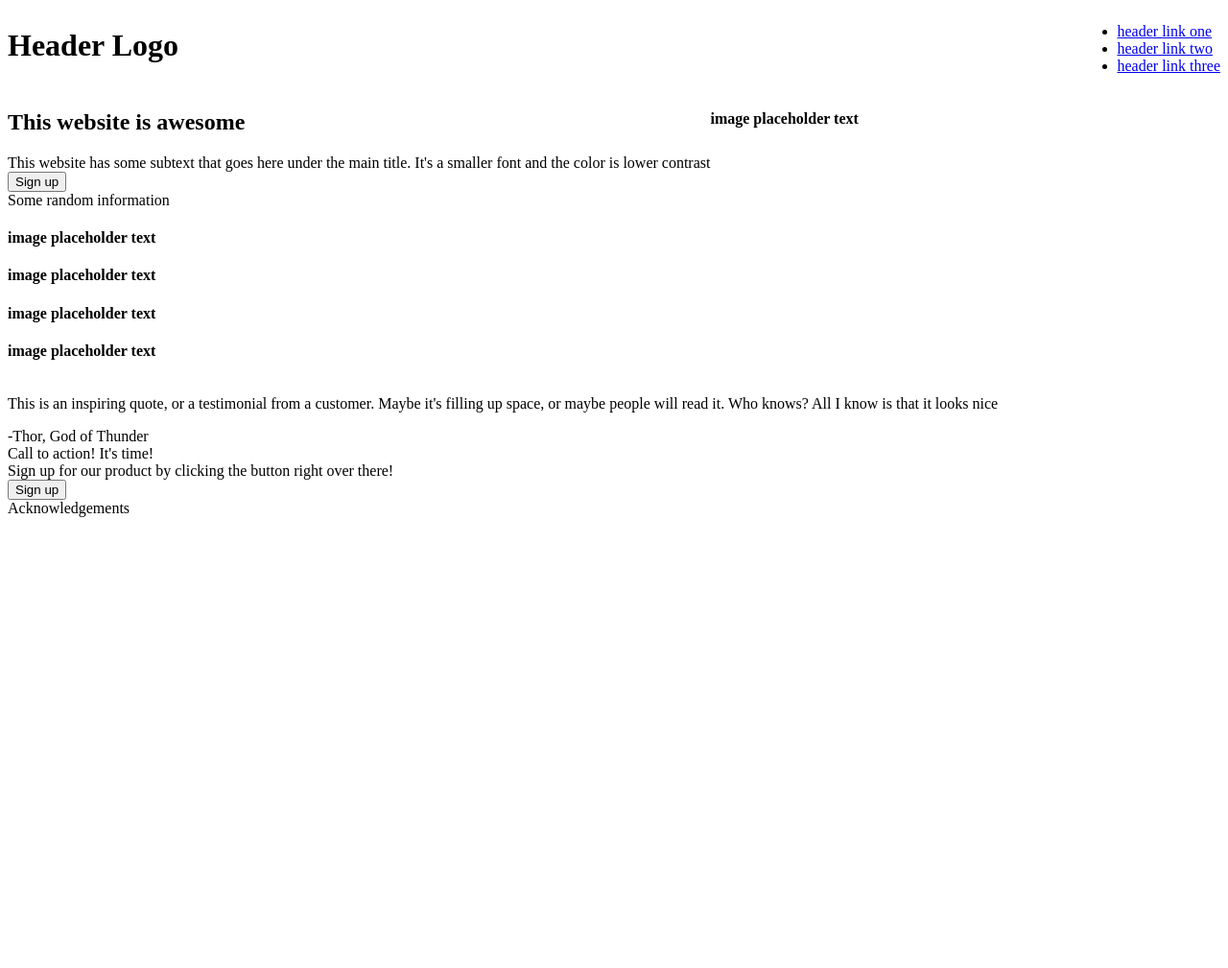
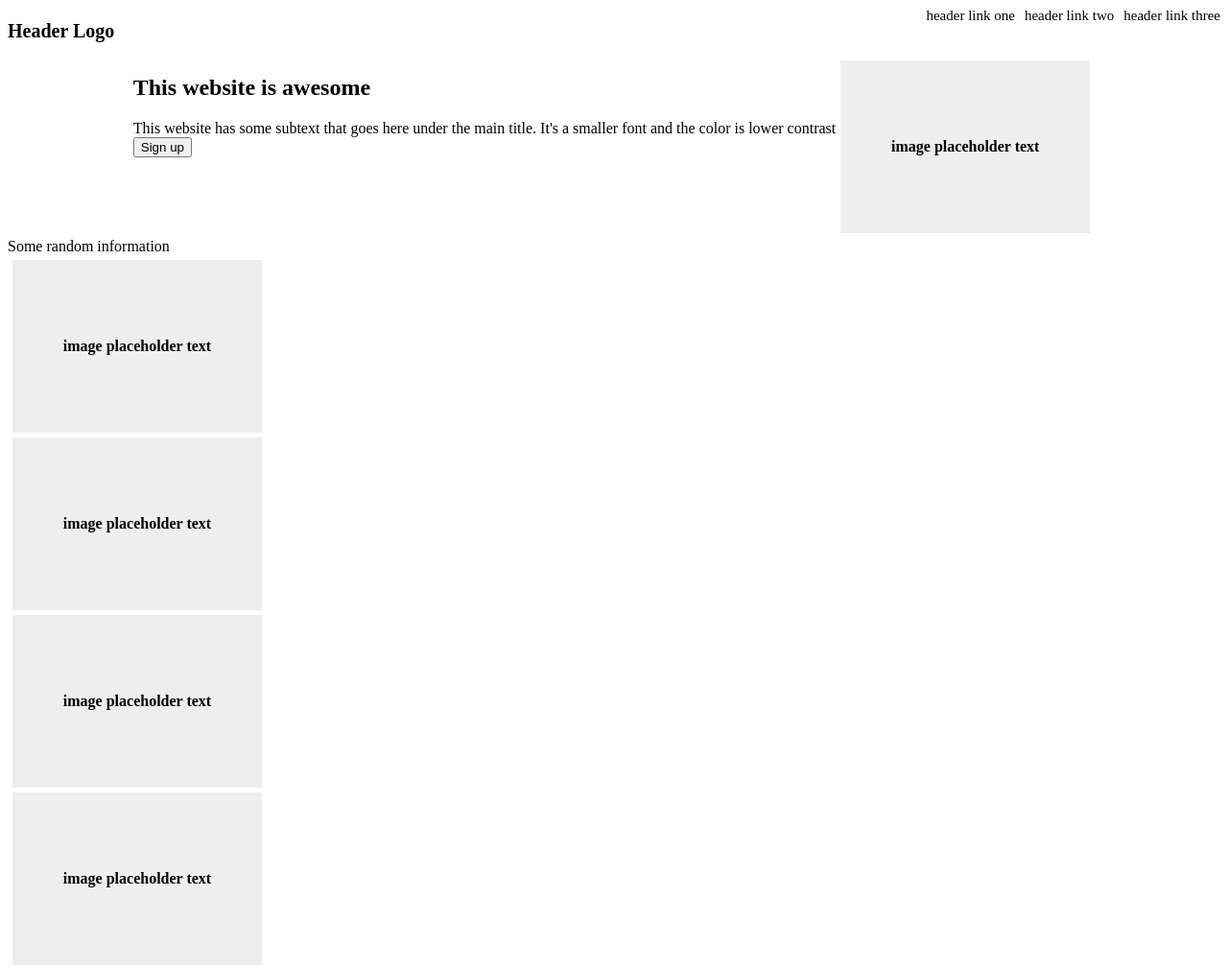
Before and after one commit to VinceDaPrince45/Landing_Page, a plain HTML site: page index.html in a window 1280 px wide. Shown: the top 1009 px of the page at 96% size. Before the commit the page ends 800 px from the top, so only its background shows below. Drawn offline with Linux system fonts and the light colour scheme.

Commit message:
Space header and apply flexbox to section1

```diff
--- a/style.css
+++ b/style.css
@@ -3,15 +3,34 @@
 body {
     display:flex;
     flex-direction:column;
+    color:black;
 }
 
 .header {
     display:flex;
     justify-content: space-between;
+    margin:0;
+    padding:0;
+    font-size:10px
+}
+
+ul {
+    list-style-type: none;
+    display:flex;
+    margin:0;
+    padding:0;
+    gap: 10px;
+}
+
+a {
+    text-decoration: none;
+    font-size:15px;
+    color:black;
 }
 
 .section1 {
     display:flex;
+    justify-content: center;
 }
 
 .section1 .left-side,
@@ -46,3 +65,17 @@ body {
 .section4 .container .left-side {
     display:column;
 }
+
+.image-placeholder {
+    background-color: #eee;
+    display: flex;
+    height: 180px;
+    margin: 5px;
+    width: 260px;
+}
+
+.image-placeholder > h4 {
+    align-self: center;
+    text-align: center;
+    width: 100%;
+}
```
